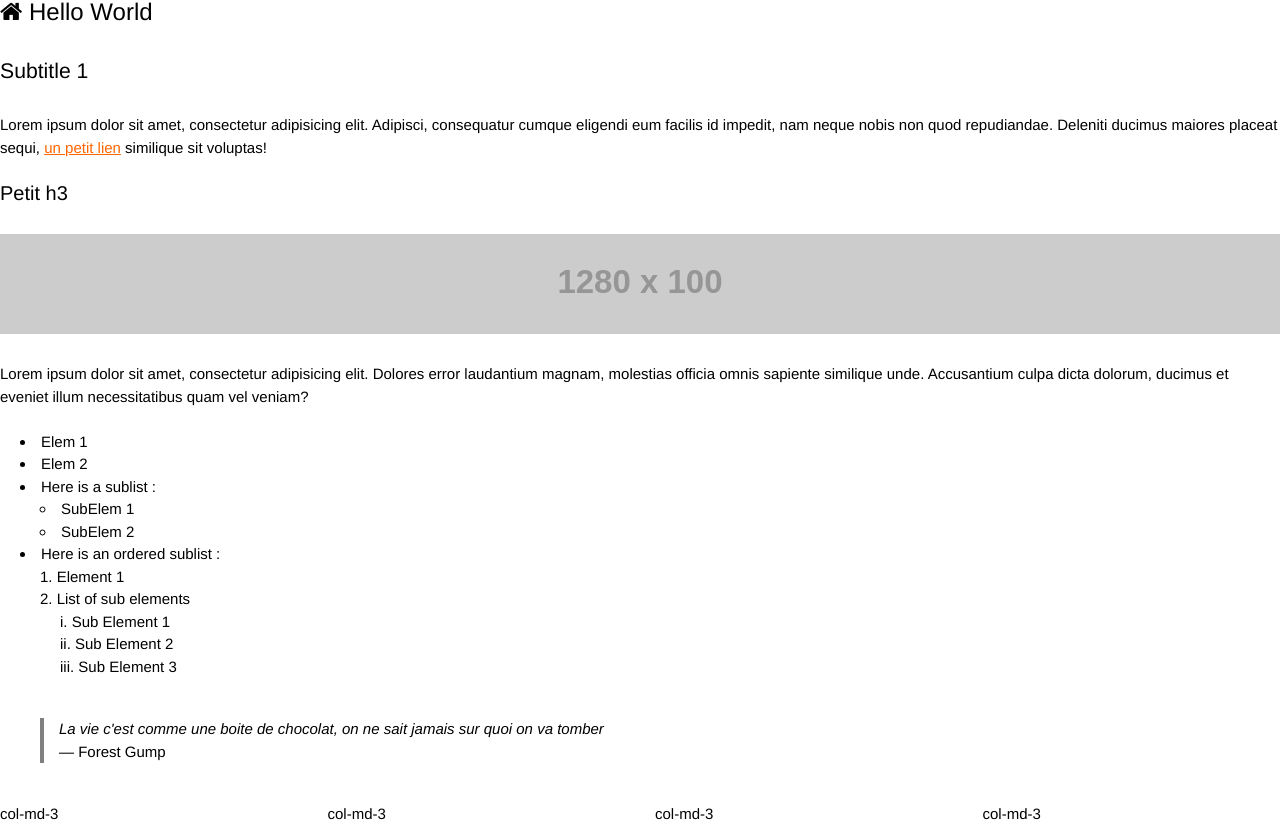
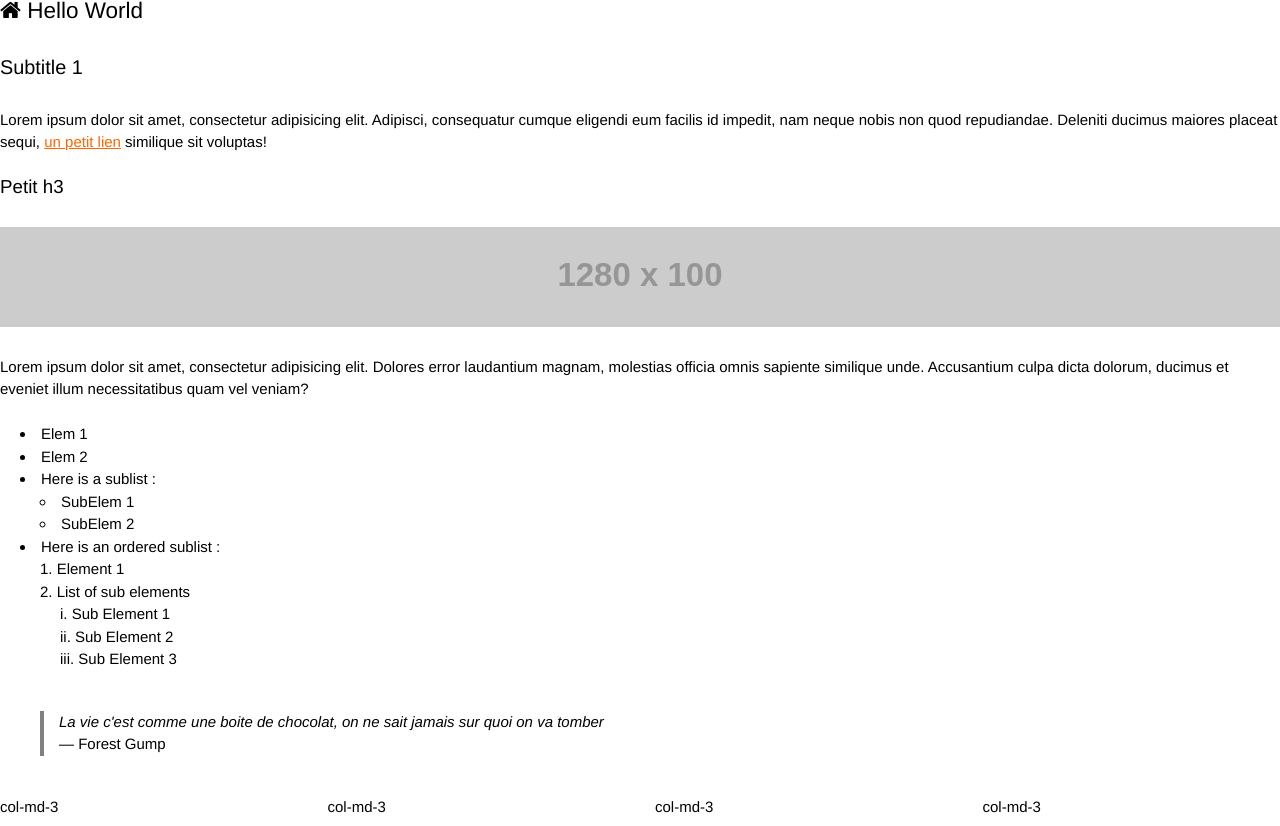
Before and after one commit to Lo-X/nefdesfous, a website: page index.html in a window 1280 px wide. Drawn offline with nearby package versions, Linux system fonts and the light colour scheme; files that its build step writes are made by us from their sources; placeholder pictures from the web are drawn by us.

Commit message:
Default font size and family

```diff
--- a/sass/base/_typography.scss
+++ b/sass/base/_typography.scss
@@ -2,11 +2,13 @@
 $fa-font-path: "../../fonts";
 @import "font-awesome/font-awesome";
 
+html {
+  font-size: $default-font-size;
+}
+
 body {
-  background: #ffffff;
-
-  font-size: 15px;
-  font-family: "Helvetica Neue",Helvetica,Arial,sans-serif;
+  font-size: $default-font-size;
+  font-family: $default-font;
   color: #000;
   line-height: 1.5em;
 }
--- a/sass/utils/_variables.scss
+++ b/sass/utils/_variables.scss
@@ -1,5 +1,16 @@
 $primary-color: #FF6600!default;
 $secondary-color: #FFFFFF!default;
+
+$facebook-color: #3b5998;
+$twitter-color: #55acee;
+$youtube-color: #bb0000;
+$rss-color: #ff6600;
+
+$default-font: "Helvetica Neue",Helvetica,Arial,sans-serif;
+$title-font: "Open Sans", sans-serif;
+$default-font-size: 15px;
+
+$transition-duration: 0.3s!default;
 
 // Extra small screen / phone
 //** Deprecated `$screen-xs` as of v3.0.1
```
